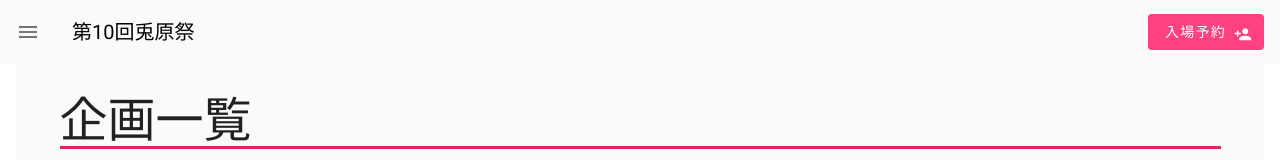
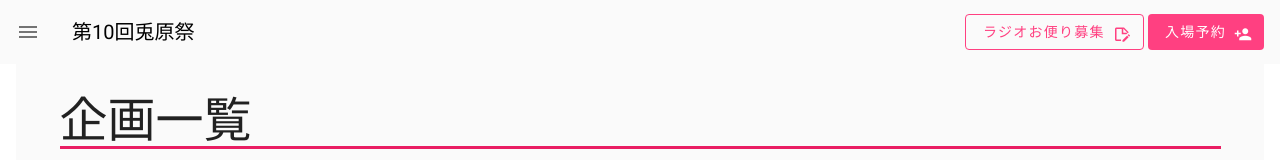
Before and after one commit to bosshii/togensai, a Vue app: page /programs in a window 1280 px wide. Shown: the top 160 px of the page. Built offline with nearby package versions, Linux system fonts and the light colour scheme.

Commit message:
20220422

```diff
--- a/src/App.vue
+++ b/src/App.vue
@@ -8,12 +8,15 @@
         <span>第10回兎原祭</span>
       </v-toolbar-title>
       <v-spacer></v-spacer>
+      <v-btn depressed outlined color="pink accent-2" :to="{name: 'radio'}">
+        <span>ラジオお便り募集<v-icon right>mdi-note-edit-outline</v-icon></span>
+      </v-btn>
+      &nbsp;
       <v-btn depressed color="pink accent-2" :to="{name: 'reservation'}">
         <span style="color:white">入場予約<v-icon right>mdi-account-plus</v-icon></span>
       </v-btn>
     </v-app-bar>
     <v-navigation-drawer app v-model="drawer" color="pink accent-2" >
-
       <v-row class="d-flex flex-column" align="center">
         <v-col class="mt-5 d-flex flex-column" align="center">
           <router-link :to="{name: 'home'}"><v-img max-width="150" src="@/assets/feslogo.png" class="ma-3 align-self-center" size="100"></v-img></router-link>
@@ -64,6 +67,7 @@
                 </v-list-item>
             </v-list-group>
         </template>
+        <v-divider></v-divider>
         <v-list-item
             style="color:white"
             :to="{name: 'privacy'}"
@@ -77,7 +81,6 @@
             </v-list-item-content>
         </v-list-item>
       </v-list>
-
     </v-navigation-drawer>
     <v-main class="mx-4 mb-4 grey lighten-5">
       <router-view />
@@ -108,6 +111,20 @@ export default {
               link: '/'
             },
             {
+              name: '企画',
+              icon: 'mdi-widgets',
+              active: false,
+              link: '/programs',
+              lists:[
+                {
+                  name:'企画一覧',link:'/programs/list'
+                },
+                {
+                  name:'とげラジ',link:'/programs/radio'
+                }
+              ]
+            },
+            {
               name: '兎原祭について',
               icon: 'mdi-information',
               link: '/about'
@@ -126,17 +143,6 @@ export default {
               name: '校長・委員長挨拶',
               icon: 'mdi-account-tie-voice',
               link: '/message'
-            },
-            {
-              name: '企画',
-              icon: 'mdi-widgets',
-              active: false,
-              link: '/programs',
-              lists:[
-                {
-                  name:'とげラジ',link:'/programs/radio'
-                }
-              ]
             },
             {
               name: 'お知らせ・お願い',
--- a/src/router/index.js
+++ b/src/router/index.js
@@ -85,6 +85,9 @@ const routes = [
   { path: "/notice",
     redirect: "/announcements",
   },
+  { path: "/programs/list",
+    redirect: "/programs",
+  },
   { path: "/arena",
     redirect: "/programs/timetable",
   },
```
Lines whose indentation alone changed are shown as unchanged.
